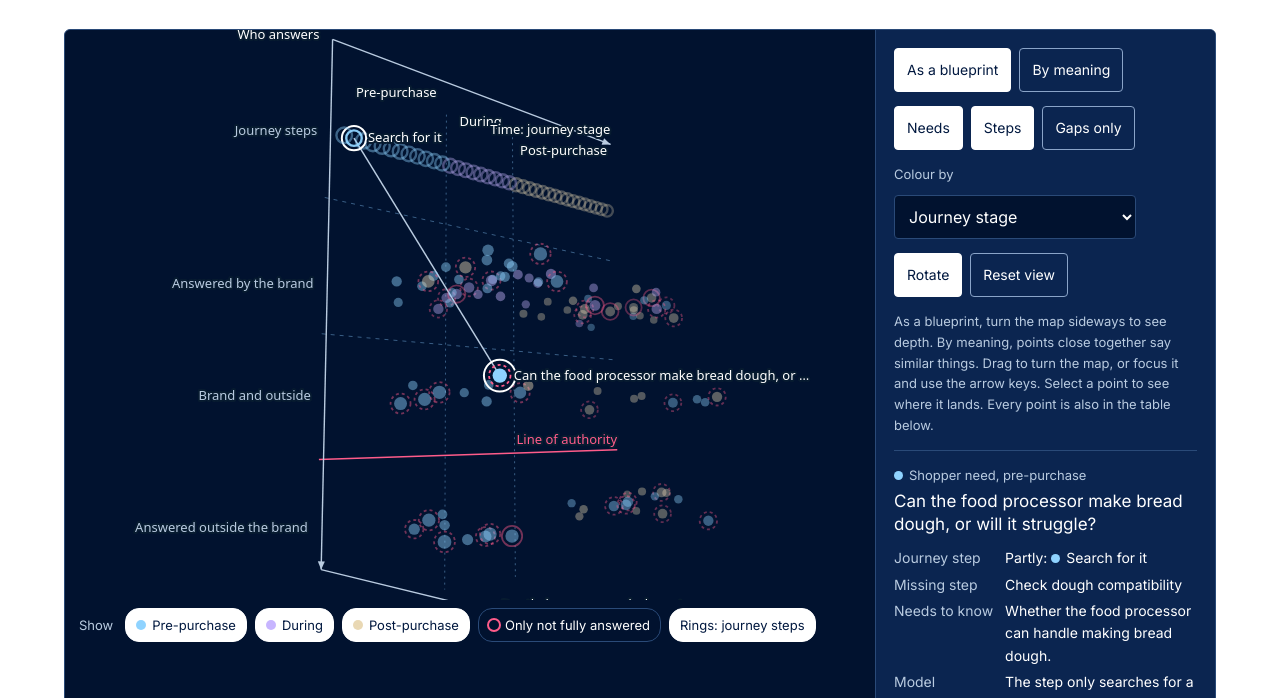
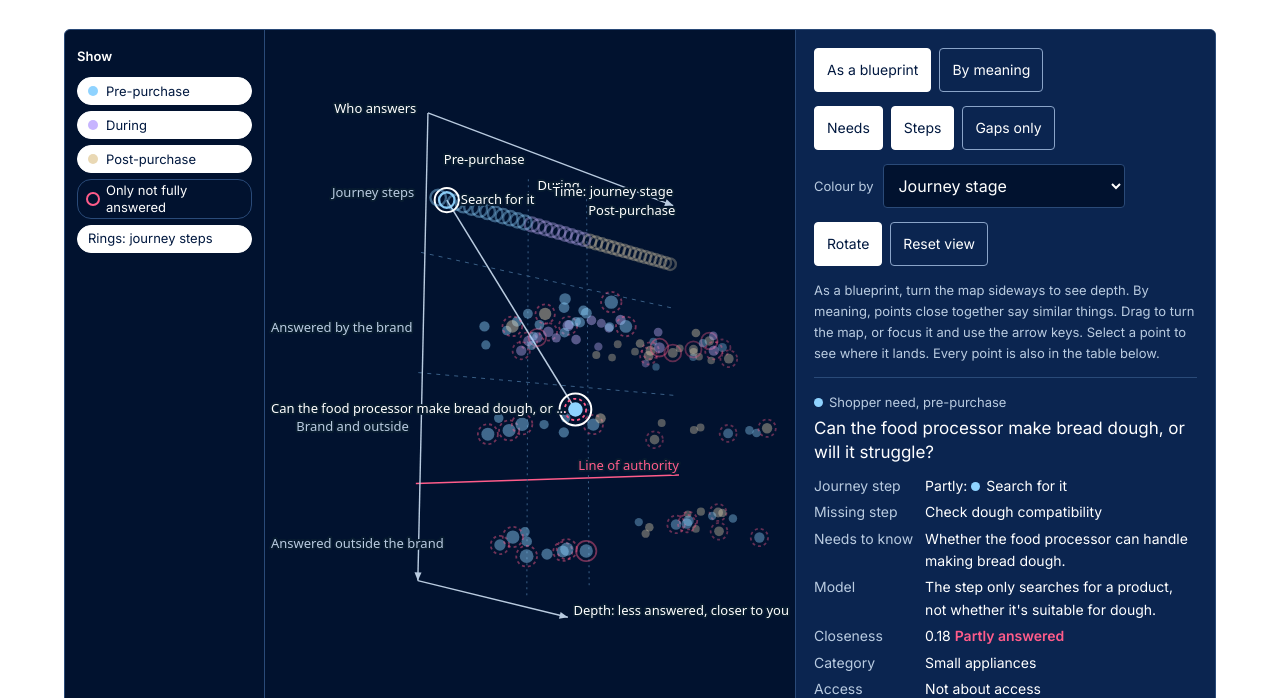
Before and after one commit to AlessandroZulberti/intent-map, a plain HTML site: page index.html in a window 1280 px wide. Shown: the part 482-1180 px from the top of the page. Drawn offline with Linux system fonts and the light colour scheme.

Commit message:
Map fits the window: legend left, wider panel, auto-fit

```diff
--- a/index.html
+++ b/index.html
@@ -32,8 +32,8 @@ p{margin:0 0 12px;max-width:68ch}
 @media(max-width:600px){.figs{grid-template-columns:minmax(0,1fr)}.fig1{display:flex;gap:12px;align-items:baseline}.fig1 b{flex:none}.fig1 span{margin:0}}
 .fig1 b{display:block;font-family:Newsreader,Georgia,serif;font-weight:300;font-size:clamp(28px,2.7vw,38px);line-height:1;white-space:nowrap}
 .fig1 span{display:block;color:var(--soft);font-size:14px;margin-top:6px}
-.stage{display:grid;grid-template-columns:minmax(0,1fr) 340px;gap:0;background:var(--deep);border:1px solid var(--rule);border-radius:6px;overflow:hidden}
-.fig{position:relative;min-height:560px;height:min(78vh,860px)}
+.stage{display:grid;grid-template-columns:200px minmax(0,1fr) 420px;height:clamp(480px,calc(var(--vph,100vh) - 104px),980px);gap:0;background:var(--deep);border:1px solid var(--rule);border-radius:6px;overflow:hidden}
+.fig{position:relative;min-height:0}
 section[aria-labelledby="t"]>.wrap{max-width:1880px}
 section[aria-labelledby="t"] .top{max-width:1440px;margin-inline:auto}
 .skip{position:absolute;left:12px;top:12px;z-index:2;background:var(--ink);color:var(--bg);padding:10px 14px;border-radius:4px;transform:translateY(-200%)}
@@ -41,10 +41,10 @@ section[aria-labelledby="t"] .top{max-width:1440px;margin-inline:auto}
 .fig canvas{position:absolute;inset:0;width:100%;height:100%;cursor:grab;outline:none}
 .fig canvas:focus-visible{box-shadow:inset 0 0 0 3px var(--pre)}
 .fig{display:flex;flex-direction:column}.fig canvas{position:relative!important;inset:auto!important;flex:1 1 auto;min-height:0;height:auto!important}
-.key{position:static;padding:8px 14px 12px;display:flex;flex-wrap:wrap;gap:6px 8px;font-size:13px;color:var(--soft)}.key button{all:unset;cursor:pointer;display:inline-flex;align-items:center;min-height:28px;padding:2px 10px;border-radius:14px;border:1px solid var(--rule);color:var(--ink);background:var(--deep)}.key button:hover{border-color:var(--line)}.key button:focus-visible{outline:3px solid var(--pre);outline-offset:2px}.key button[data-k][aria-pressed=false],.key button[data-t=step][aria-pressed=false]{opacity:.55;text-decoration:line-through}.key .lab{align-self:center;margin-right:4px}
+.key{display:flex;flex-direction:column;align-items:stretch;gap:6px;padding:16px 12px;border-right:1px solid var(--rule);overflow:auto;min-height:0;font-size:13px;color:var(--soft)}.key button{all:unset;box-sizing:border-box;cursor:pointer;display:flex;gap:2px;line-height:1.3;align-items:center;min-height:28px;padding:2px 10px;border-radius:14px;border:1px solid var(--rule);color:var(--ink);background:var(--deep)}.key button:hover{border-color:var(--line)}.key button:focus-visible{outline:3px solid var(--pre);outline-offset:2px}.key button[data-k][aria-pressed=false],.key button[data-t=step][aria-pressed=false]{opacity:.55;text-decoration:line-through}.key .lab{margin:0 0 4px;font-weight:600;color:var(--ink)}.key i{flex:none}
 .linked{list-style:none;margin:0;padding:0;display:grid;gap:4px}.linked button{all:unset;cursor:pointer;display:block;padding:6px 8px;border-radius:4px;color:var(--ink);font-size:14px;line-height:1.4;min-height:24px}.linked button:hover{background:var(--soft-blue)}.linked button:focus-visible{outline:3px solid var(--pre);outline-offset:1px}
 .key i{display:inline-block;width:10px;height:10px;border-radius:50%;margin-right:6px;vertical-align:-1px}
-.side{border-left:1px solid var(--rule);padding:18px;display:flex;flex-direction:column;gap:14px;background:var(--panel)}
+.side{border-left:1px solid var(--rule);padding:18px;display:flex;flex-direction:column;gap:14px;background:var(--panel);overflow:auto;min-height:0}
 .ctrls{display:flex;flex-wrap:wrap;gap:8px}
 button,.tog{font:inherit;font-size:14px;color:var(--ink);background:transparent;border:1px solid var(--rule);border-radius:4px;min-height:44px;padding:8px 12px;cursor:pointer}
 button:hover,.tog:hover{border-color:var(--pre)}
@@ -176,8 +176,8 @@ details.acc.mini>summary::before{border-color:var(--pre)}
 .method{display:grid;grid-template-columns:repeat(2,minmax(0,1fr));gap:12px 48px;color:var(--soft);font-size:15px}
 .method h3{color:var(--ink)}
 .sample{font-size:13px;color:var(--soft);margin-top:10px}
-@media(max-width:900px){.top{grid-template-columns:minmax(0,1fr)}.stage{grid-template-columns:minmax(0,1fr)}.side{border-left:0;border-top:1px solid var(--rule)}.three{grid-template-columns:minmax(0,1fr)}.lens{grid-template-columns:minmax(0,1fr)}.lrow{grid-template-columns:minmax(0,1fr) auto}.lrow .tr{grid-column:1/-1;grid-row:2}.method{grid-template-columns:minmax(0,1fr)}}
-@media(max-width:600px){.fig{min-height:360px;height:70vw}.figs{gap:10px}.fig1 b{font-size:32px}table{font-size:14px}.stack thead{display:none}.stack tr{display:grid;padding-block:8px}.stack td{display:flex;justify-content:space-between;gap:12px;border:0;padding:3px 0;width:auto}.stack td::before{content:attr(data-l);color:var(--soft);font-size:13px;flex:none}}
+@media(max-width:900px){.top{grid-template-columns:minmax(0,1fr)}.stage{grid-template-columns:minmax(0,1fr);height:auto}.fig{height:70vw;min-height:360px}.key{order:2;flex-direction:row;flex-wrap:wrap;border-right:0;border-top:1px solid var(--rule)}.side{order:3;overflow:visible}.side{border-left:0;border-top:1px solid var(--rule)}.three{grid-template-columns:minmax(0,1fr)}.lens{grid-template-columns:minmax(0,1fr)}.lrow{grid-template-columns:minmax(0,1fr) auto}.lrow .tr{grid-column:1/-1;grid-row:2}.method{grid-template-columns:minmax(0,1fr)}}
+@media(max-width:600px){.fig{min-height:340px;height:80vw}.figs{gap:10px}.fig1 b{font-size:32px}table{font-size:14px}.stack thead{display:none}.stack tr{display:grid;padding-block:8px}.stack td{display:flex;justify-content:space-between;gap:12px;border:0;padding:3px 0;width:auto}.stack td::before{content:attr(data-l);color:var(--soft);font-size:13px;flex:none}}
 
 @media(prefers-reduced-motion:reduce){*{scroll-behavior:auto}}
 </style>
@@ -195,10 +195,10 @@ details.acc.mini>summary::before{border-color:var(--pre)}
    <div class="figs" id="figs"></div>
   </div>
   <div class="stage">
+   <div class="key" id="key" role="group" aria-label="Legend: select an item to show or hide it"></div>
    <div class="fig" id="fig">
     <a class="skip" href="#tb">Skip the map: every need is in the table</a>
     <canvas id="cv" tabindex="0" role="img" aria-describedby="cvhelp"></canvas>
-    <div class="key" id="key" role="group" aria-label="Legend: select an item to show or hide it"></div>
    </div>
    <div class="side">
     <div class="ctrls" role="group" aria-label="Arrangement">
@@ -430,9 +430,15 @@ cv.setAttribute('aria-label','3D map of '+D.needs.length+' shopper needs, '+D.st
 const reduce=matchMedia('(prefers-reduced-motion: reduce)').matches;
 let arr=1,arrT=1,yaw=.14,pitch=-.12,spin=!reduce,show={need:true,step:true},gapOnly=false,sel=null,hover=null,proj=[],W=0,H=0,dpr=1;
 const bSpin=document.getElementById('bSpin');bSpin.setAttribute('aria-pressed',String(spin));
-function size(){const r=cv.getBoundingClientRect();dpr=Math.min(2,devicePixelRatio||1);W=r.width;H=r.height;cv.width=W*dpr;cv.height=H*dpr;ctx.setTransform(dpr,0,0,dpr,0,0);draw()}
+function size(){const r=cv.getBoundingClientRect();dpr=Math.min(2,devicePixelRatio||1);W=r.width;H=r.height;cv.width=W*dpr;cv.height=H*dpr;ctx.setTransform(dpr,0,0,dpr,0,0);fit();draw()}
 function pos(q){if(arr===0&&arrT===0)return q.p;if(arrT===1)return q.b;const t=arrT;return[0,1,2].map(i=>q.p[i]*(1-t)+q.b[i]*t)}
-function project(p){const cy=Math.cos(yaw),sy=Math.sin(yaw),cp=Math.cos(pitch),sp=Math.sin(pitch);let x=p[0]*cy-p[2]*sy,z=p[0]*sy+p[2]*cy;let y=p[1]*cp-z*sp;z=p[1]*sp+z*cp;const s=Math.min(W*.4,H*.44),f=3.2/(3.2+z);return[W/2+x*s*f,H/2+14+y*s*f,z,f]}
+let FS=1,FX=0,FY=0;
+function raw(p){const cy=Math.cos(yaw),sy=Math.sin(yaw),cp=Math.cos(pitch),sp=Math.sin(pitch);let x=p[0]*cy-p[2]*sy,z=p[0]*sy+p[2]*cy;let y=p[1]*cp-z*sp;z=p[1]*sp+z*cp;const f=3.2/(3.2+z);return[x*f,y*f,z,f]}
+function project(p){const r=raw(p);return[FX+r[0]*FS,FY+r[1]*FS,r[2],r[3]]}
+function fit(){if(!W||!H)return;const ps=pts.map(q=>pos(q));if(arrT>.5)[[-.76,-1.1,0],[1.04,-1.1,0],[-.74,.95,0],[-.74,.95,-.9],[1.04,.95,0]].forEach(c=>ps.push(sc(c)));
+ let x0=1e9,x1=-1e9,y0=1e9,y1=-1e9;ps.forEach(p=>{const r=raw(p);x0=Math.min(x0,r[0]);x1=Math.max(x1,r[0]);y0=Math.min(y0,r[1]);y1=Math.max(y1,r[1])});
+ const pl=arrT>.5?(W<700?110:180):24,pr=W<700?40:120,pt=36,pb=34,aw=Math.max(60,W-pl-pr),ah=Math.max(60,H-pt-pb);
+ FS=Math.min(aw/(x1-x0||1),ah/(y1-y0||1));FX=pl+(aw-(x1-x0)*FS)/2-x0*FS;FY=pt+(ah-(y1-y0)*FS)/2-y0*FS}
 function visible(q){if(!show[q.k])return false;{const v=valOf(q);if(v!==null&&v!==undefined&&off.has(v))return false}if(gapOnly&&q.k==='need'&&!q.o.open)return false;return true}
 function linkOf(q){if(!q)return null;if(q.k==='need'&&!q.o.gap)return pts[D.needs.length+q.o.step];return null}
 function draw(){
@@ -506,11 +512,11 @@ cv.addEventListener('pointerleave',()=>{if(hover){hover=null;draw()}});
 cv.addEventListener('keydown',e=>{stopSpin();const m={ArrowLeft:[-.12,0],ArrowRight:[.12,0],ArrowUp:[0,-.12],ArrowDown:[0,.12]}[e.key];if(m){e.preventDefault();yaw+=m[0];pitch=Math.max(-1.4,Math.min(1.4,pitch+m[1]));draw()}else if(e.key==='Escape')select(null)});
 const tog=(id,fn)=>{const b=document.getElementById(id);b.addEventListener('click',()=>{const v=b.getAttribute('aria-pressed')!=='true';b.setAttribute('aria-pressed',String(v));fn(v);draw()})};
 tog('bNeeds',v=>show.need=v);tog('bSteps',v=>{show.step=v;keyEl.innerHTML=keyHTML()});tog('bGap',v=>{gapOnly=v;keyEl.innerHTML=keyHTML()});tog('bSpin',v=>spin=v);
-document.getElementById('bReset').addEventListener('click',()=>{yaw=arr?.14:.6;pitch=arr?-.12:-.35;select(null)});
+document.getElementById('bReset').addEventListener('click',()=>{yaw=arr?.14:.6;pitch=arr?-.12:-.35;fit();select(null)});
 const bB=document.getElementById('bBlue'),bM=document.getElementById('bMean');
 function setArr(v){if(v===arr)return;arr=v;bB.setAttribute('aria-pressed',String(!!v));bM.setAttribute('aria-pressed',String(!v));
- if(reduce){arrT=v;draw();return}const t0=performance.now(),from=arrT;
- const step=t=>{const k=Math.min(1,(t-t0)/700),e=k<.5?2*k*k:1-((-2*k+2)**2)/2;arrT=from+(v-from)*e;draw();if(k<1)requestAnimationFrame(step)};requestAnimationFrame(step)}
+ if(reduce){arrT=v;fit();draw();return}const t0=performance.now(),from=arrT;
+ const step=t=>{const k=Math.min(1,(t-t0)/700),e=k<.5?2*k*k:1-((-2*k+2)**2)/2;arrT=from+(v-from)*e;fit();draw();if(k<1)requestAnimationFrame(step)};requestAnimationFrame(step)}
 bB.addEventListener('click',()=>setArr(1));bM.addEventListener('click',()=>setArr(0));
 let last=0;function tick(t){if(spin&&!drag&&!document.hidden){yaw+=Math.min(50,t-last)*.00012;draw()}last=t;requestAnimationFrame(tick)}requestAnimationFrame(tick);
 const item=(n,i,sub)=>'<li><button type="button" data-n="'+i+'">'+esc(n.t)+'<small>'+sub+'</small></button></li>';
@@ -633,7 +639,7 @@ const goTo=el=>{const fr=(()=>{try{return window.self!==window.top}catch(e){retu
  document.addEventListener('click',e=>{const a=e.target.closest('a[href^="#"]');if(a&&route(a.getAttribute('href'))){e.preventDefault();const id=a.getAttribute('href').slice(1),el=document.getElementById(id);if(el){el.setAttribute('tabindex','-1');el.focus({preventScroll:true})}}});
  window.addEventListener('hashchange',()=>route(location.hash));route(location.hash);}
 {const framed=(()=>{try{return window.self!==window.top}catch(e){return true}})();
- if(framed){const h=document.querySelector('h1');if(h){h.setAttribute('role','heading');h.setAttribute('aria-level','2')}document.documentElement.classList.add('framed');
+ if(framed){window.addEventListener('message',e=>{if(e.source!==parent||!e.data)return;const v=e.data.intentMapViewport;if(typeof v==='number'&&v>200&&v<5000)document.documentElement.style.setProperty('--vph',Math.round(v)+'px')});const h=document.querySelector('h1');if(h){h.setAttribute('role','heading');h.setAttribute('aria-level','2')}document.documentElement.classList.add('framed');
   const send=()=>{try{parent.postMessage({intentMapHeight:document.documentElement.scrollHeight},'*')}catch(e){}};
   const ro2=new ResizeObserver(send);ro2.observe(document.body);send();}}
 sel=pts[gaps[0][1]];detail();renderRows();size();
```
